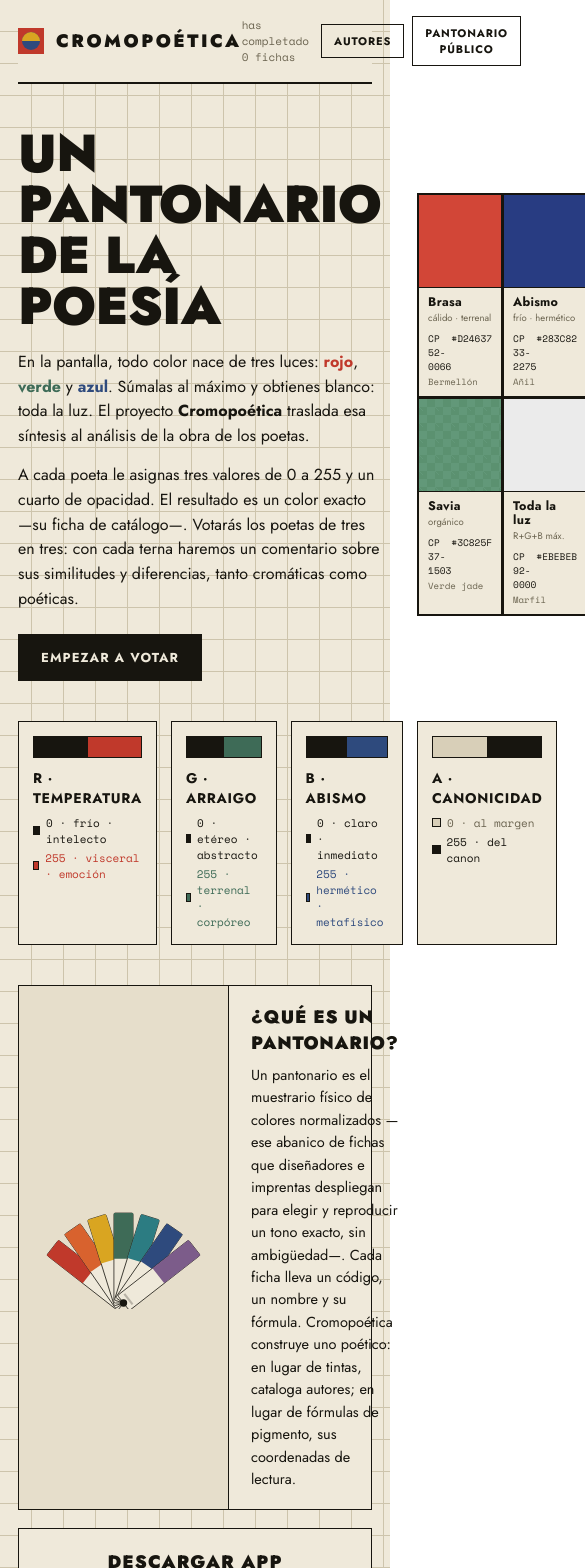
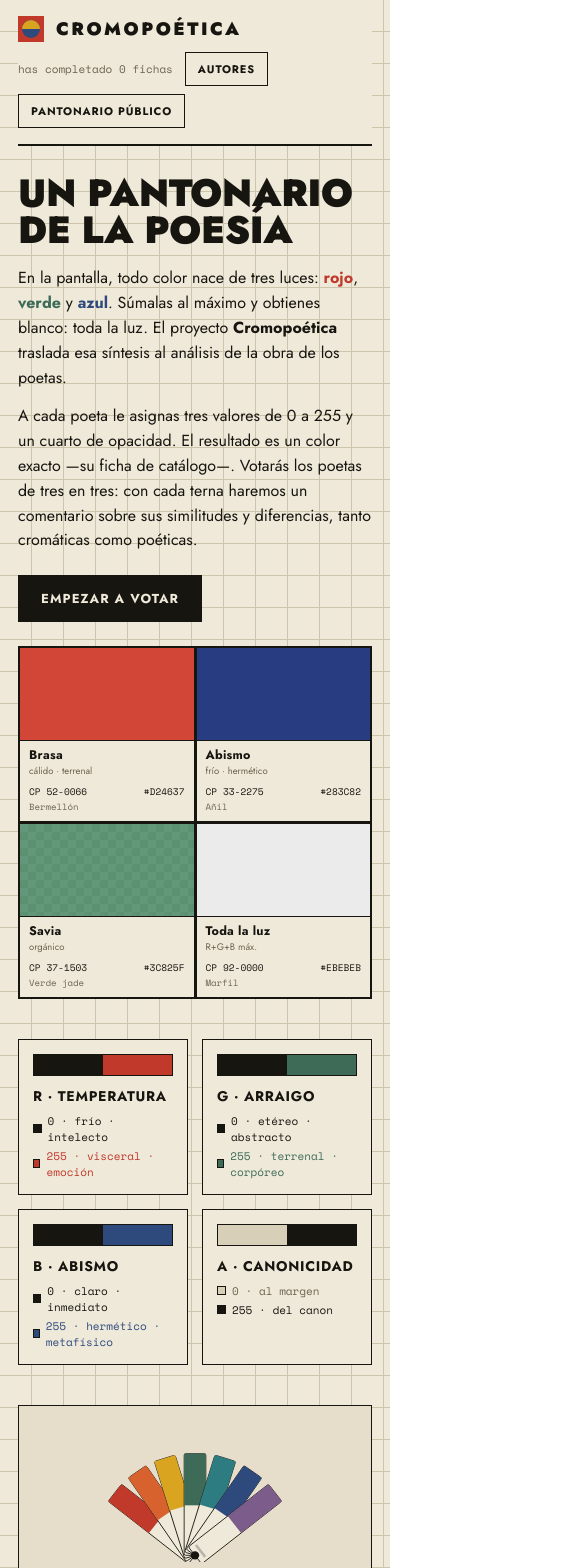
Before and after one commit to gescarpa/cromopoetica, a React (Vite) app: page / in a window 390 px wide. Shown: the top 1568 px of the page, 585 px wide, since content can reach past the window. Built offline with nearby package versions, Linux system fonts and the light colour scheme.

Commit message:
Update App.jsx

```diff
--- a/src/App.jsx
+++ b/src/App.jsx
@@ -453,6 +453,17 @@ function batchInfo(total) {
 }
 
 /* ============================================================ */
+function useIsMobile(bp = 720) {
+  const [m, setM] = useState(typeof window !== "undefined" ? window.innerWidth <= bp : false);
+  useEffect(() => {
+    const onR = () => setM(window.innerWidth <= bp);
+    window.addEventListener("resize", onR);
+    onR();
+    return () => window.removeEventListener("resize", onR);
+  }, [bp]);
+  return m;
+}
+
 export default function App() {
   const [screen, setScreen] = useState("intro"); // intro | vote | batch | stats
   const [ready, setReady] = useState(false);
@@ -648,6 +659,7 @@ Escribe un comentario en español, lírico y culto, de entre 300 y 450 palabras,
 
 /* ---------- contenedor / cabecera ---------- */
 function Shell({ children, screen, setScreen, onStats, total }) {
+  const mob = useIsMobile();
   return (
     <div style={{
       minHeight: "100vh", background: PAPER, color: INK, fontFamily: BODY,
@@ -656,12 +668,12 @@ function Shell({ children, screen, setScreen, onStats, total }) {
     }}>
       <div style={{ maxWidth: 1080, margin: "0 auto", padding: "0 18px" }}>
         {setScreen && (
-          <header style={{ display: "flex", alignItems: "center", justifyContent: "space-between", borderBottom: `2px solid ${INK}`, padding: "16px 0", background: PAPER }}>
+          <header style={{ display: "flex", flexDirection: mob ? "column" : "row", alignItems: mob ? "stretch" : "center", justifyContent: "space-between", gap: mob ? 10 : 0, borderBottom: `2px solid ${INK}`, padding: "16px 0", background: PAPER }}>
             <div style={{ display: "flex", alignItems: "center", gap: 12, cursor: "pointer" }} onClick={() => setScreen("intro")}>
               <svg width="26" height="26" viewBox="0 0 26 26"><rect width="26" height="26" fill={RED} /><circle cx="13" cy="13" r="9" fill={BLUE} /><path d="M4 13 A9 9 0 0 1 22 13 Z" fill={YEL} /></svg>
               <span style={{ fontFamily: DISP, fontWeight: 900, letterSpacing: ".14em", fontSize: 18, textTransform: "uppercase" }}>Cromopoética</span>
             </div>
-            <nav style={{ display: "flex", gap: 8, alignItems: "center" }}>
+            <nav style={{ display: "flex", gap: 8, alignItems: "center", flexWrap: "wrap" }}>
               <span style={{ fontFamily: MONO, fontSize: 11, color: "#6b6450", marginRight: 4 }}>has completado {total} fichas</span>
               <button onClick={() => setScreen("gallery")} style={{ ...BTN_GHOST, fontSize: 11, padding: "8px 12px" }}>Autores</button>
               <button onClick={onStats} style={{ ...BTN_GHOST, fontSize: 11, padding: "8px 12px" }}>Pantonario público</button>
@@ -682,11 +694,12 @@ function Shell({ children, screen, setScreen, onStats, total }) {
 
 /* ---------- intro ---------- */
 function Intro({ onStart, onStats, total }) {
+  const mob = useIsMobile();
   return (
-    <main style={{ padding: "44px 0" }}>
-      <div style={{ display: "grid", gridTemplateColumns: "1.4fr 1fr", gap: 36, alignItems: "center" }}>
+    <main style={{ padding: mob ? "28px 0" : "44px 0" }}>
+      <div style={{ display: "grid", gridTemplateColumns: mob ? "1fr" : "1.4fr 1fr", gap: mob ? 24 : 36, alignItems: "center" }}>
         <div>
-          <h1 style={{ fontFamily: DISP, fontWeight: 900, fontSize: 52, lineHeight: .98, letterSpacing: "-.01em", margin: "0 0 18px", textTransform: "uppercase" }}>
+          <h1 style={{ fontFamily: DISP, fontWeight: 900, fontSize: mob ? 38 : 52, lineHeight: .98, letterSpacing: "-.01em", margin: "0 0 18px", textTransform: "uppercase" }}>
             Un pantonario<br />de la poesía
           </h1>
           <p style={{ fontSize: 16, lineHeight: 1.55, maxWidth: 520, margin: "0 0 14px" }}>
@@ -708,7 +721,7 @@ function Intro({ onStart, onStats, total }) {
         </div>
       </div>
 
-      <div style={{ display: "grid", gridTemplateColumns: "repeat(4,1fr)", gap: 14, marginTop: 40 }}>
+      <div style={{ display: "grid", gridTemplateColumns: mob ? "repeat(2,1fr)" : "repeat(4,1fr)", gap: 14, marginTop: 40 }}>
         {AXES.map((ax) => {
           const fullCol = ax.col;
           const zeroCol = ax.key === "a" ? "#D8CFB8" : INK;
@@ -730,8 +743,8 @@ function Intro({ onStart, onStats, total }) {
         })}
       </div>
 
-      <div style={{ marginTop: 40, border: `1px solid ${INK}`, background: PAPER, display: "grid", gridTemplateColumns: "210px 1fr" }}>
-        <div style={{ borderRight: `1px solid ${INK}`, background: PAPER2, display: "flex", alignItems: "center", justifyContent: "center", padding: 16 }}>
+      <div style={{ marginTop: 40, border: `1px solid ${INK}`, background: PAPER, display: "grid", gridTemplateColumns: mob ? "1fr" : "210px 1fr" }}>
+        <div style={{ borderRight: mob ? "none" : `1px solid ${INK}`, borderBottom: mob ? `1px solid ${INK}` : "none", background: PAPER2, display: "flex", alignItems: "center", justifyContent: "center", padding: 16 }}>
           <svg viewBox="0 0 240 168" width="100%" style={{ maxWidth: 200, display: "block" }}>
             {["#C0392B", "#D8622E", "#D9A521", "#3E6B57", "#2C7C82", "#2E4A7D", "#7C5C8A"].map((c, i, arr) => {
               const ang = -52 + i * (104 / (arr.length - 1));
@@ -836,6 +849,7 @@ function InstallModal({ kind, onClose }) {
 
 /* ---------- votación ---------- */
 function Vote({ poet, val, setVal, onSubmit, info, total }) {
+  const mob = useIsMobile();
   const onCh = (k, v) => setVal((s) => ({ ...s, [k]: v }));
   const others = { r: val.r, g: val.g, b: val.b, a: val.a };
   return (
@@ -847,11 +861,11 @@ function Vote({ poet, val, setVal, onSubmit, info, total }) {
         <span style={{ fontFamily: MONO, fontSize: 12, color: "#6b6450" }}>FICHA Nº {pad(total + 1, 3)}</span>
       </div>
 
-      <div style={{ display: "grid", gridTemplateColumns: "320px 1fr", gap: 30, alignItems: "start" }}>
+      <div style={{ display: "grid", gridTemplateColumns: mob ? "1fr" : "320px 1fr", gap: mob ? 20 : 30, alignItems: "start" }}>
         {/* retrato + ficha viva */}
-        <div>
+        <div style={mob ? { maxWidth: 300, width: "100%", margin: "0 auto" } : undefined}>
           <div style={{ border: `1px solid ${INK}`, background: PAPER }}>
-            <Avatar seed={poet.id} size={318} />
+            <Avatar seed={poet.id} size={mob ? "100%" : 318} />
             <div style={{ borderTop: `1px solid ${INK}`, padding: "12px 14px" }}>
               <div style={{ fontFamily: DISP, fontWeight: 900, fontSize: 22, lineHeight: 1, textTransform: "uppercase", letterSpacing: ".01em" }}>{poet.name}</div>
               <div style={{ fontFamily: MONO, fontSize: 12, color: "#6b6450", marginTop: 5 }}>{poet.note} · {poet.years}</div>
@@ -861,13 +875,13 @@ function Vote({ poet, val, setVal, onSubmit, info, total }) {
 
         {/* sliders */}
         <div>
-          <div style={{ display: "grid", gridTemplateColumns: "1fr 168px", gap: 22, alignItems: "start" }}>
+          <div style={{ display: "grid", gridTemplateColumns: mob ? "1fr" : "1fr 168px", gap: 22, alignItems: "start" }}>
             <div>
               {AXES.map((ax) => (
                 <Channel key={ax.key} axis={ax} value={val[ax.key]} others={others} onChange={onCh} />
               ))}
             </div>
-            <div style={{ position: "sticky", top: 10 }}>
+            <div style={{ position: mob ? "static" : "sticky", top: 10, maxWidth: mob ? 220 : "none" }}>
               <Chip r={val.r} g={val.g} b={val.b} a={val.a} name={colorName(val.r, val.g, val.b)} note="vista previa" height={150} />
             </div>
           </div>
@@ -904,7 +918,7 @@ function BatchResult({ data, onContinue, nextGoal }) {
         )}
       </div>
 
-      <div style={{ marginTop: 22, display: "flex", justifyContent: "space-between", alignItems: "center" }}>
+      <div style={{ marginTop: 22, display: "flex", flexWrap: "wrap", gap: 12, justifyContent: "space-between", alignItems: "center" }}>
         <span style={{ fontFamily: MONO, fontSize: 12, color: "#6b6450" }}>Siguiente tanda: {nextGoal} autores</span>
         <button onClick={onContinue} style={BTN}>Continuar el pantonario</button>
       </div>
@@ -1014,6 +1028,7 @@ function Gallery({ onBack, onSelect }) {
 
 /* ---------- ficha de autor ---------- */
 function AuthorScreen({ id, onBack }) {
+  const mob = useIsMobile();
   const poet = POET_BY_ID[id];
   const ficha = BIOS[id];
   const [media, setMedia] = useState(undefined); // undefined=cargando · null=sin votos · {r,g,b,a,n}=ok
@@ -1050,8 +1065,8 @@ function AuthorScreen({ id, onBack }) {
         <button onClick={onBack} style={{ ...BTN_GHOST, fontSize: 11, padding: "8px 12px" }}>← Volver a autores</button>
       </div>
 
-      <div style={{ display: "grid", gridTemplateColumns: "200px 1fr", gap: 24, alignItems: "start" }}>
-        <div>
+      <div style={{ display: "grid", gridTemplateColumns: mob ? "1fr" : "200px 1fr", gap: mob ? 18 : 24, alignItems: "start" }}>
+        <div style={mob ? { maxWidth: 240 } : undefined}>
           <div style={{ border: `1px solid ${INK}` }}>
             <Avatar seed={id} size="100%" />
           </div>
```
